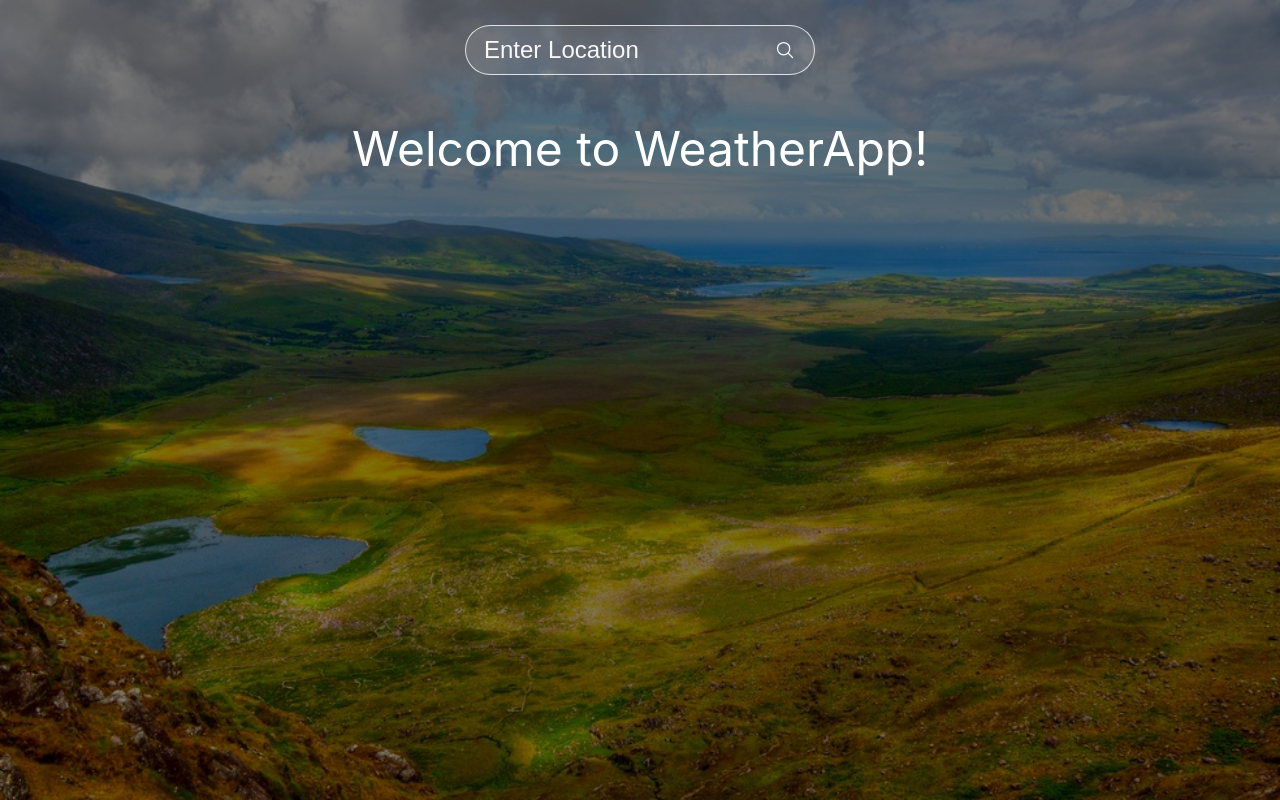
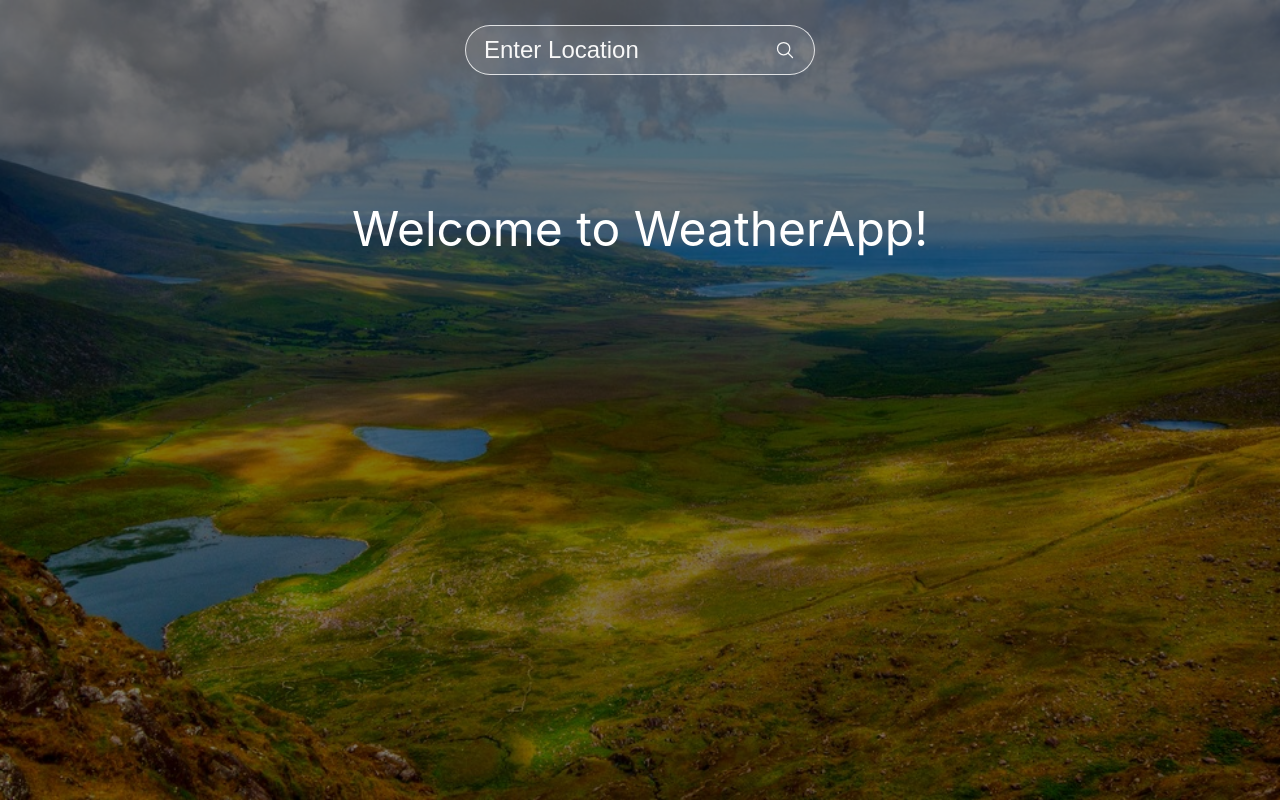
Before and after one commit to TimZZZ19/WeatherApp, a React (Create React App) app in the folder myapp/: page / in a window 1280 px wide. Built offline with nearby package versions, Linux system fonts and the light colour scheme; what cities.json would draw is missing.

Commit message:
added Top, Middle, Bottom to reports

```diff
--- a/myapp/src/App.css
+++ b/myapp/src/App.css
@@ -24,8 +24,13 @@
   width: 80rem;
   height: 65rem;
   text-align: center;
+  position: relative;
 }
 
 .welcome-msg {
   font-size: 4.8rem;
+  position: absolute;
+  top: 8rem;
+  width: 100%;
+  text-align: center;
 }
--- a/myapp/src/App.js
+++ b/myapp/src/App.js
@@ -10,7 +10,7 @@ function App() {
 
   const [currentWeatherData, setCurrentWeatherData] = useState({});
 
-  const currentWeatherUrl = `https://api.openweathermap.org/data/2.5/weather?q=${location}&appid=60f4a693778a062a59f90441e674eb67`;
+  const currentWeatherUrl = `https://api.openweathermap.org/data/2.5/weather?q=${location}&units=imperial&appid=60f4a693778a062a59f90441e674eb67`;
 
   const getWeatherData = () => {
     axios.get(currentWeatherUrl).then((response) => {
@@ -20,8 +20,6 @@ function App() {
     });
   };
 
-  console.log(currentWeatherData);
-
   return (
     <div className="background">
       <SearchBar
@@ -30,7 +28,7 @@ function App() {
         getWeatherData={getWeatherData}
       />
       {resultsShown ? (
-        <Results />
+        <Results currentWeatherData={currentWeatherData} />
       ) : (
         <div className="welcome-screen">
           <p className="welcome-msg">Welcome to WeatherApp!</p>
--- a/myapp/src/components/Results.js
+++ b/myapp/src/components/Results.js
@@ -1,8 +1,19 @@
 import React from "react";
 import styles from "./Results.module.css";
+import Top from "./results/Top";
+import Middle from "./results/Middle";
+import Bottom from "./results/Bottom";
 
-const Results = () => {
-  return <div className={styles.results}></div>;
+const Results = ({ currentWeatherData }) => {
+  console.log(currentWeatherData);
+
+  return (
+    <div className={styles.results}>
+      <Top />
+      <Middle />
+      <Bottom />
+    </div>
+  );
 };
 
 export default Results;
--- a/myapp/src/components/Results.module.css
+++ b/myapp/src/components/Results.module.css
@@ -1,5 +1,5 @@
 .results {
-  width: 80rem;
+  width: 70rem;
   height: 65rem;
   background-color: rgba(255, 255, 255, 0.4);
   border-radius: 2.5rem;
--- /dev/null
+++ b/myapp/src/components/results/Bottom.js
@@ -0,0 +1,8 @@
+import React from "react";
+import styles from "./Bottom.module.css";
+
+const Bottom = () => {
+  return <div className={styles.bottom}></div>;
+};
+
+export default Bottom;
--- /dev/null
+++ b/myapp/src/components/results/Middle.js
@@ -0,0 +1,8 @@
+import React from "react";
+import styles from "./Middle.module.css";
+
+const Middle = () => {
+  return <div className={styles.middle}></div>;
+};
+
+export default Middle;
--- /dev/null
+++ b/myapp/src/components/results/Top.js
@@ -0,0 +1,8 @@
+import React from "react";
+import styles from "./Top.module.css";
+
+const Top = () => {
+  return <div className={styles.top}></div>;
+};
+
+export default Top;
```
Also changed, not shown: myapp/src/components/results/Bottom.module.css (added), myapp/src/components/results/Middle.module.css (added), myapp/src/components/results/Top.module.css (added).
